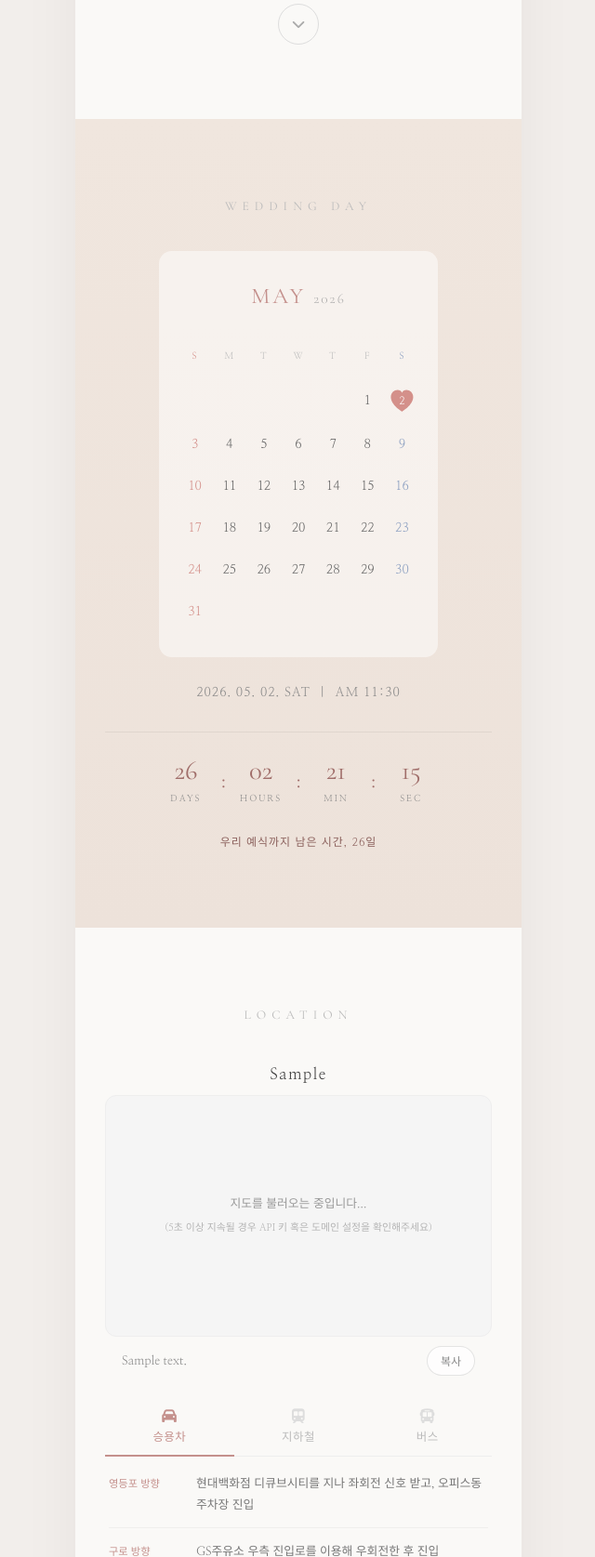
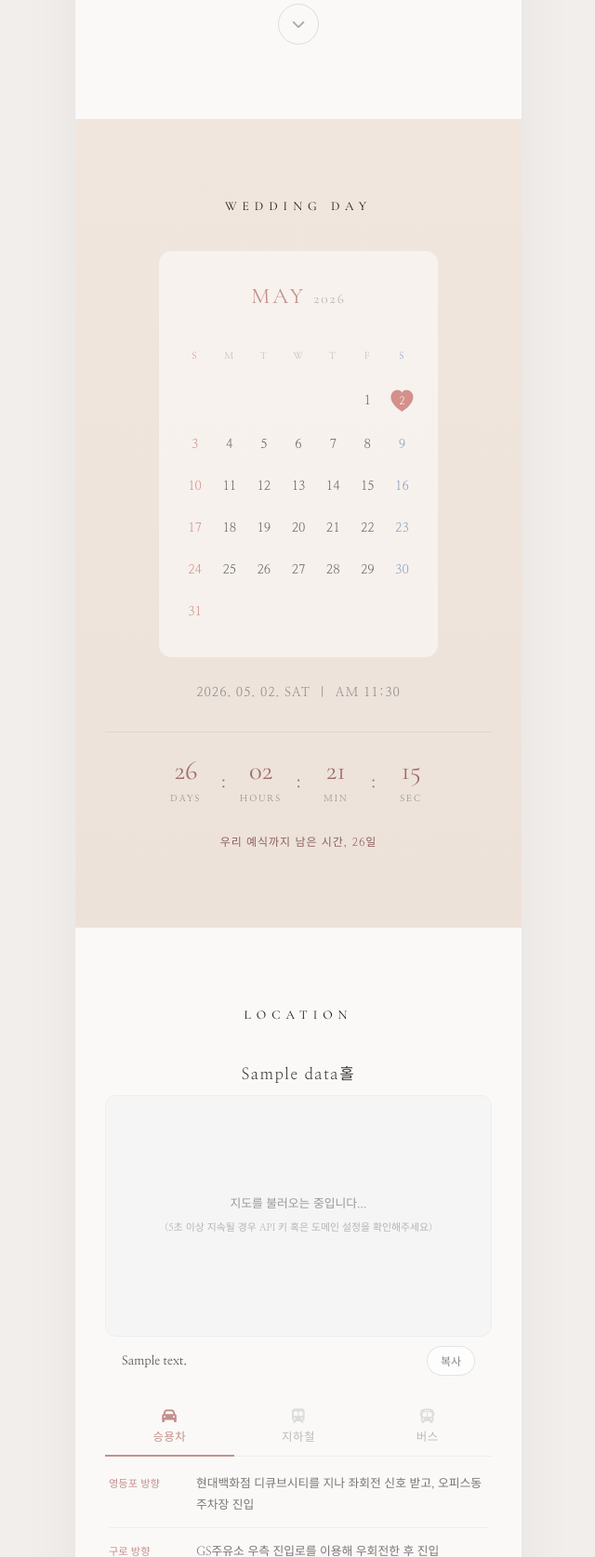
Before and after one commit to sks3297/wedding-invitation, a Flask app: template templates/index.html in a window 1280 px wide. Shown: the part 2640-4315 px from the top of the page at 93% size, without its empty margins (319-959 px from the left). Run offline with Flask 3, Linux system fonts and the light colour scheme; the template is opened without the code that fills it: most values are stand-ins (such as "Sample title", 1, 10 or a date in 2020); some libraries are stand-ins or nearby versions.

Commit message:
update font

```diff
--- a/static/css/style.css
+++ b/static/css/style.css
@@ -273,7 +273,7 @@ body {
     letter-spacing: 6px;
     margin-bottom: 35px;
     font-weight: 400;
-    color: #bbb;
+    color: #181616;
     text-transform: uppercase;
 }
 
@@ -571,9 +571,9 @@ body {
 
 .loc-addr {
     font-size: .82em;
-    color: #888;
+    color: #444;
     margin-bottom: 0;
-    font-weight: 300;
+    font-weight: 400;
     line-height: 1.6;
     text-align: left;
     flex: 1;
--- a/templates/index.html
+++ b/templates/index.html
@@ -19,7 +19,7 @@
     <link
         href="https://fonts.googleapis.com/css2?family=Noto+Serif+KR:wght@200;300;400;500&family=Great+Vibes&family=Cormorant+Garamond:ital,wght@0,300;0,400;1,300;1,400&family=Nanum+Myeongjo:wght@400;700&display=swap"
         rel="stylesheet">
-    <link rel="stylesheet" href="{{ url_for('static', filename='css/style.css') }}?v=1.11">
+    <link rel="stylesheet" href="{{ url_for('static', filename='css/style.css') }}?v=1.12">
     <link rel="stylesheet" href="https://cdnjs.cloudflare.com/ajax/libs/font-awesome/6.0.0-beta3/css/all.min.css">
 </head>
 
@@ -346,7 +346,7 @@
         <section class="section section--white fade-item">
             <!-- <div class="section-num">오시는 길</div> -->
             <h2 class="section-eng-title fade-child">LOCATION</h2>
-            <p class="loc-name fade-child">{{ data.wedding_hall }}</p>
+            <p class="loc-name fade-child">{{ data.wedding_hall_full_name }}홀</p>
             <div id="map" class="map-container"
                 style="display: flex; align-items: center; justify-content: center; color: #999; font-size: 0.8em; text-align: center; padding: 20px;">
                 <div id="map-placeholder">지도를 불러오는 중입니다...<br><span style="font-size: 0.85em; opacity: 0.7;">(5초 이상 지속될
@@ -668,6 +668,13 @@
                         level: 3
                     };
                     kmap = new kakao.maps.Map(mapEl, opts);
+
+                    // 마우스 휠 및 모바일 터치(두 손가락) 확대/축소 비활성화 (스크롤 간섭 방지)
+                    kmap.setZoomable(false);
+
+                    // 대신 화면 우측에 확대/축소 컨트롤(버튼)을 추가
+                    var zoomControl = new kakao.maps.ZoomControl();
+                    kmap.addControl(zoomControl, kakao.maps.ControlPosition.RIGHT);
 
                     var marker = new kakao.maps.Marker({
                         position: mapCenter
```
